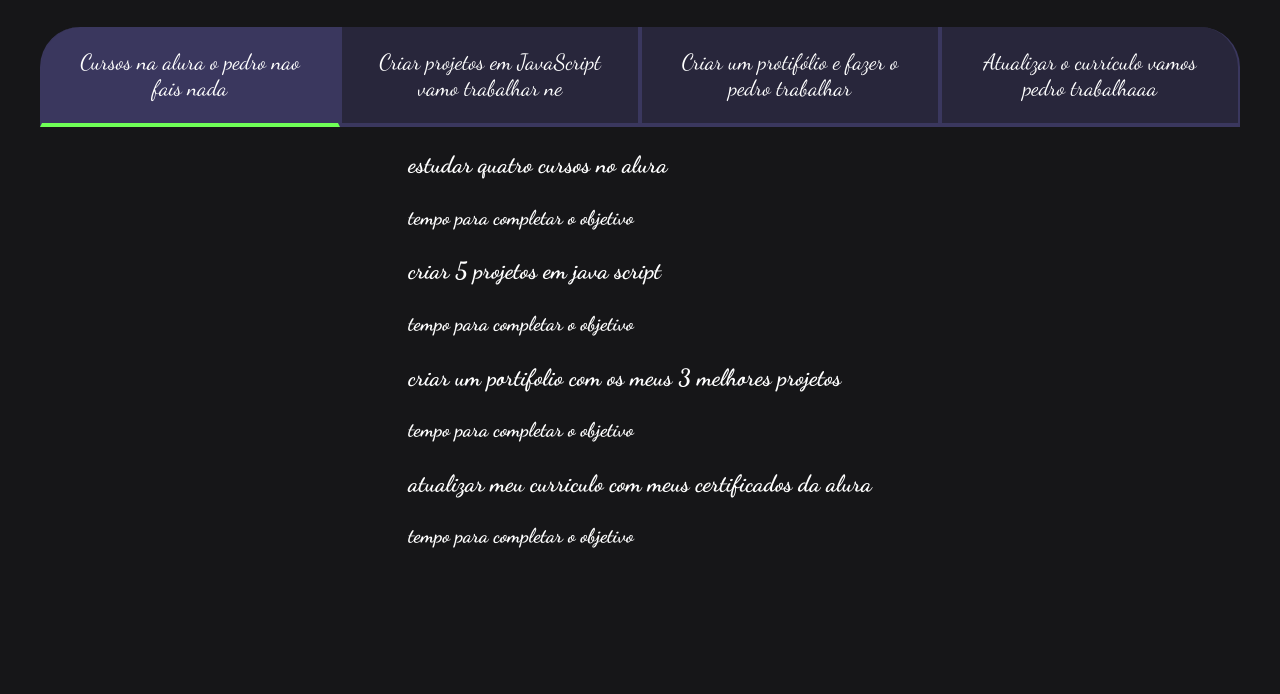
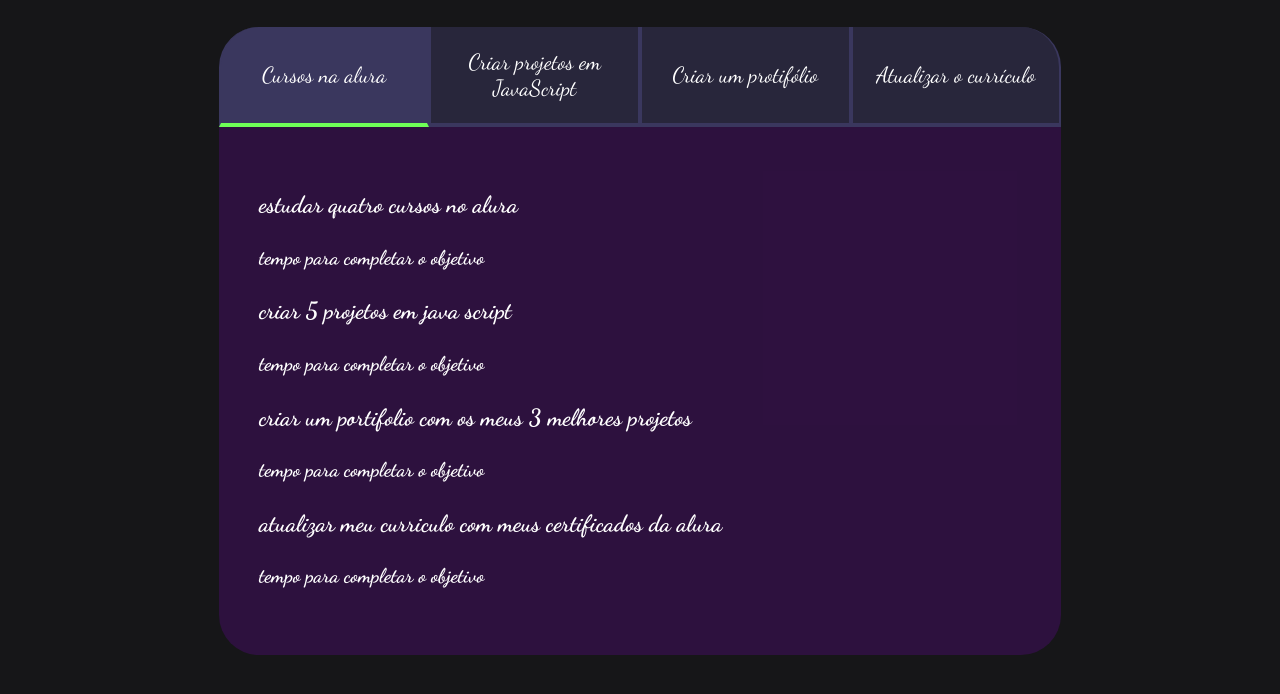
Before and after one commit to vitorie/projetodevida, a plain HTML site: page index.html in a window 1280 px wide. Shown: the part 84-778 px from the top of the page. Drawn offline with Linux system fonts and the light colour scheme.

Commit message:
Add files via upload

```diff
--- a/index.html
+++ b/index.html
@@ -15,12 +15,12 @@
      <section class="conteudo-principal">
 
          <h2 class="titulo-principal">Meus objetivos do ano<span class="titlo-principal-span">_</span></h2>
-
+<div class="conteudo">
          <div class="botoes">
-             <button class="botao ativo">Cursos na alura o pedro nao fais nada</button>
-             <button class="botao">Criar projetos em JavaScript vamo trabalhar ne</button>
-             <button class="botao">Criar um protifólio e fazer o pedro trabalhar</button>
-             <button class="botao">Atualizar o currículo vamos pedro trabalhaaa</button>
+             <button class="botao ativo">Cursos na alura</button>
+             <button class="botao">Criar projetos em JavaScript</button>
+             <button class="botao">Criar um protifólio</button>
+             <button class="botao">Atualizar o currículo</button>
          </div>
 
 <div class="aba-texto">
@@ -41,6 +41,7 @@
             <h4 class="aba-conteudo-tiulo-secundario">tempo para completar o objetivo</h4>
               </div>
 </div>
+</div>
 
 
 
--- a/style.css
+++ b/style.css
@@ -6,7 +6,7 @@
     --branco: #FFFFFF;
     --botao-ativo: #3A375E;
     --botao-inativo: rgba(58, 55, 94, 0.5);
-    --texto-fundo: rgba(58, 55, 94, 0.3);
+    --texto-fundo: rgba(47, 17, 65, 0.952);
 
 }
 
@@ -62,9 +62,12 @@ body {
   border-bottom: 4px solid var(--verde);
 }
 
-.abas-textos{
-  background-color: var(--branco) ;
+.aba-texto{
+  background-color: var(--texto-fundo);
+  padding: 40px;
+  border-radius: 0 0 40px 40px;
 }
+
 
 @media screen and (min-width: 768px) {
   .botoes{
```
